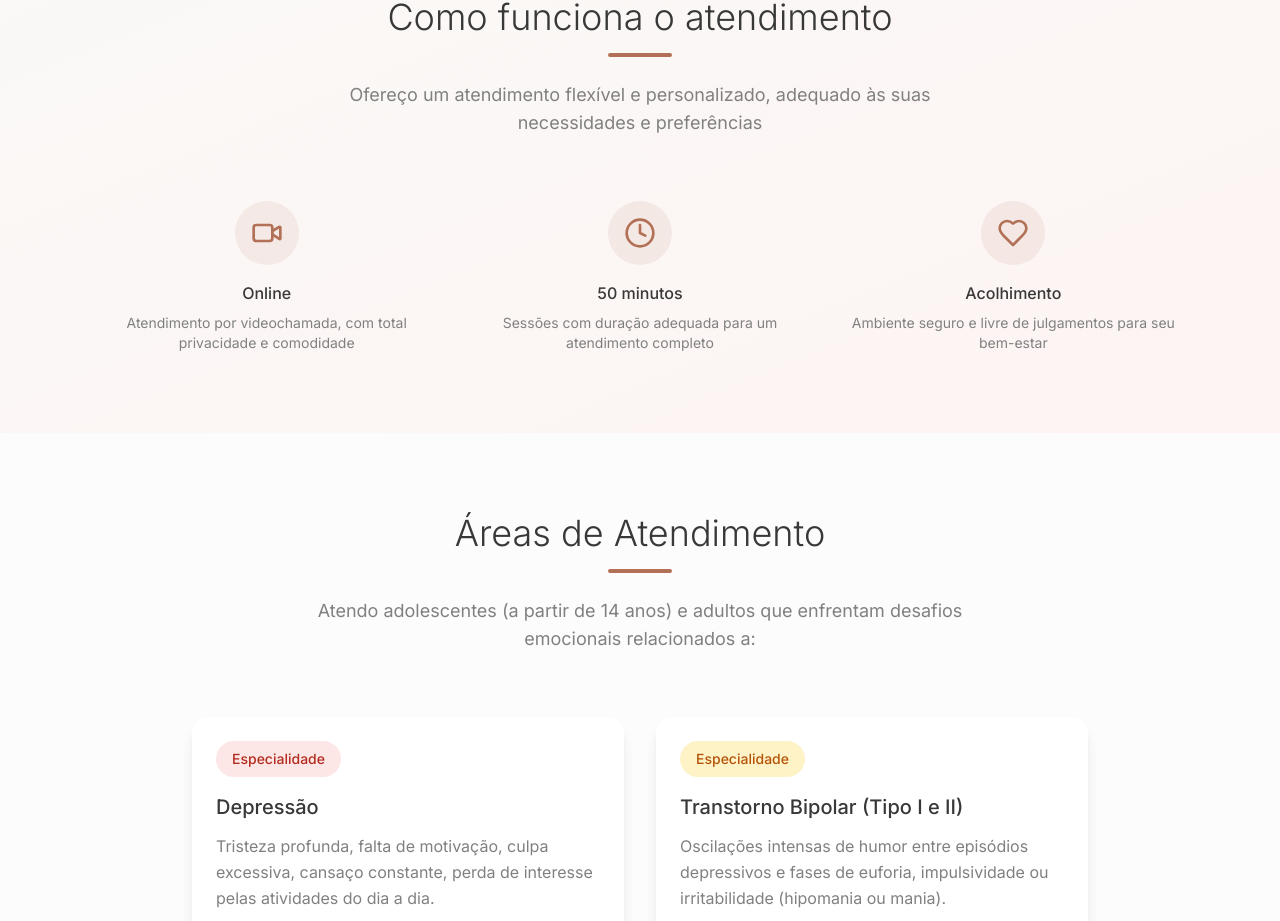
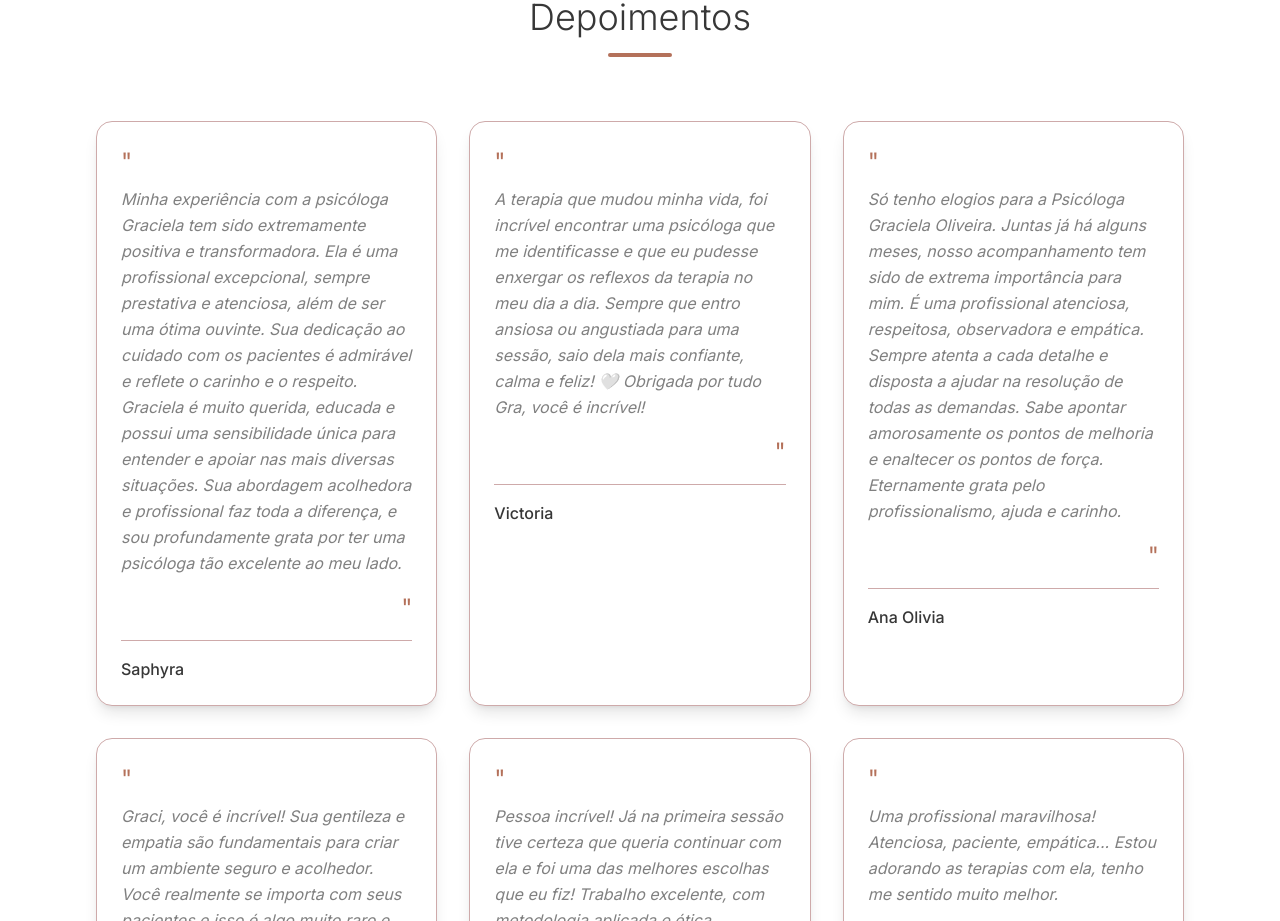
Before and after one commit to joaozzns/psicologiagrazi, a React (Vite) app: page / in a window 1280 px wide. Shown: the part 1879-2800 px from the top of the page. Built offline with nearby package versions, Linux system fonts and the light colour scheme.

Commit message:
Add Testimonials section
Created a new section for testimonials after the "About me" section, including six testimonials from satisfied clients.

```diff
--- /dev/null
+++ b/src/components/Testimonials.tsx
@@ -0,0 +1,71 @@
+
+const Testimonials = () => {
+  const testimonials = [
+    {
+      name: "Saphyra",
+      text: "Minha experiência com a psicóloga Graciela tem sido extremamente positiva e transformadora. Ela é uma profissional excepcional, sempre prestativa e atenciosa, além de ser uma ótima ouvinte. Sua dedicação ao cuidado com os pacientes é admirável e reflete o carinho e o respeito. Graciela é muito querida, educada e possui uma sensibilidade única para entender e apoiar nas mais diversas situações. Sua abordagem acolhedora e profissional faz toda a diferença, e sou profundamente grata por ter uma psicóloga tão excelente ao meu lado."
+    },
+    {
+      name: "Victoria",
+      text: "A terapia que mudou minha vida, foi incrível encontrar uma psicóloga que me identificasse e que eu pudesse enxergar os reflexos da terapia no meu dia a dia. Sempre que entro ansiosa ou angustiada para uma sessão, saio dela mais confiante, calma e feliz! 🤍 Obrigada por tudo Gra, você é incrível!"
+    },
+    {
+      name: "Ana Olivia",
+      text: "Só tenho elogios para a Psicóloga Graciela Oliveira. Juntas já há alguns meses, nosso acompanhamento tem sido de extrema importância para mim. É uma profissional atenciosa, respeitosa, observadora e empática. Sempre atenta a cada detalhe e disposta a ajudar na resolução de todas as demandas. Sabe apontar amorosamente os pontos de melhoria e enaltecer os pontos de força. Eternamente grata pelo profissionalismo, ajuda e carinho."
+    },
+    {
+      name: "Ana Motta",
+      text: "Graci, você é incrível! Sua gentileza e empatia são fundamentais para criar um ambiente seguro e acolhedor. Você realmente se importa com seus pacientes e isso é algo muito raro e valoroso. Sempre que preciso, você está lá para ajudar, mesmo fora das sessões. Muito obrigado por tudo! Super indico!"
+    },
+    {
+      name: "Gláucia",
+      text: "Pessoa incrível! Já na primeira sessão tive certeza que queria continuar com ela e foi uma das melhores escolhas que eu fiz! Trabalho excelente, com metodologia aplicada e ética.. agradeço muito por estarmos juntas nessa ( como ela sempre diz) e a evolução tem sido notável 🥰🥰"
+    },
+    {
+      name: "Jessinha",
+      text: "Uma profissional maravilhosa! Atenciosa, paciente, empática... Estou adorando as terapias com ela, tenho me sentido muito melhor."
+    },
+    {
+      name: "Jenifer",
+      text: "O atendimento da Graciela é ótimo, ela é muito paciente e atenciosa! Vivi muito tempo com diagnósticos errados, mas com o acompanhamento dela, tive o diagnóstico correto e tratamento certeiro. Graças ao trabalho dela tenho uma vida mais tranquila e um futuro otimista."
+    }
+  ];
+
+  return (
+    <section className="py-20 bg-white">
+      <div className="container-max section-padding">
+        <div className="text-center mb-16">
+          <h2 className="text-3xl md:text-4xl font-light mb-4" style={{ color: '#373737' }}>
+            Depoimentos
+          </h2>
+          <div className="w-16 h-1 rounded-full mx-auto" style={{ backgroundColor: '#B4715A' }}></div>
+        </div>
+
+        <div className="grid md:grid-cols-2 lg:grid-cols-3 gap-8">
+          {testimonials.map((testimonial, index) => (
+            <div
+              key={index}
+              className="bg-white rounded-2xl p-6 shadow-lg hover:shadow-xl transition-all duration-300 hover:-translate-y-1 border"
+              style={{ borderColor: '#CEAAAA' }}
+            >
+              <div className="mb-4">
+                <div className="text-2xl mb-2" style={{ color: '#B4715A' }}>"</div>
+                <p className="text-muted-foreground leading-relaxed italic mb-4">
+                  {testimonial.text}
+                </p>
+                <div className="text-2xl text-right" style={{ color: '#B4715A' }}>"</div>
+              </div>
+              <div className="border-t pt-4" style={{ borderColor: '#CEAAAA' }}>
+                <p className="font-medium" style={{ color: '#373737' }}>
+                  {testimonial.name}
+                </p>
+              </div>
+            </div>
+          ))}
+        </div>
+      </div>
+    </section>
+  );
+};
+
+export default Testimonials;
--- a/src/pages/Index.tsx
+++ b/src/pages/Index.tsx
@@ -2,6 +2,7 @@
 import Header from '@/components/Header';
 import Hero from '@/components/Hero';
 import About from '@/components/About';
+import Testimonials from '@/components/Testimonials';
 import Services from '@/components/Services';
 import Areas from '@/components/Areas';
 import AboutDisorders from '@/components/AboutDisorders';
@@ -16,6 +17,7 @@ const Index = () => {
       <main>
         <Hero />
         <About />
+        <Testimonials />
         <Services />
         <Areas />
         <AboutDisorders />
```
